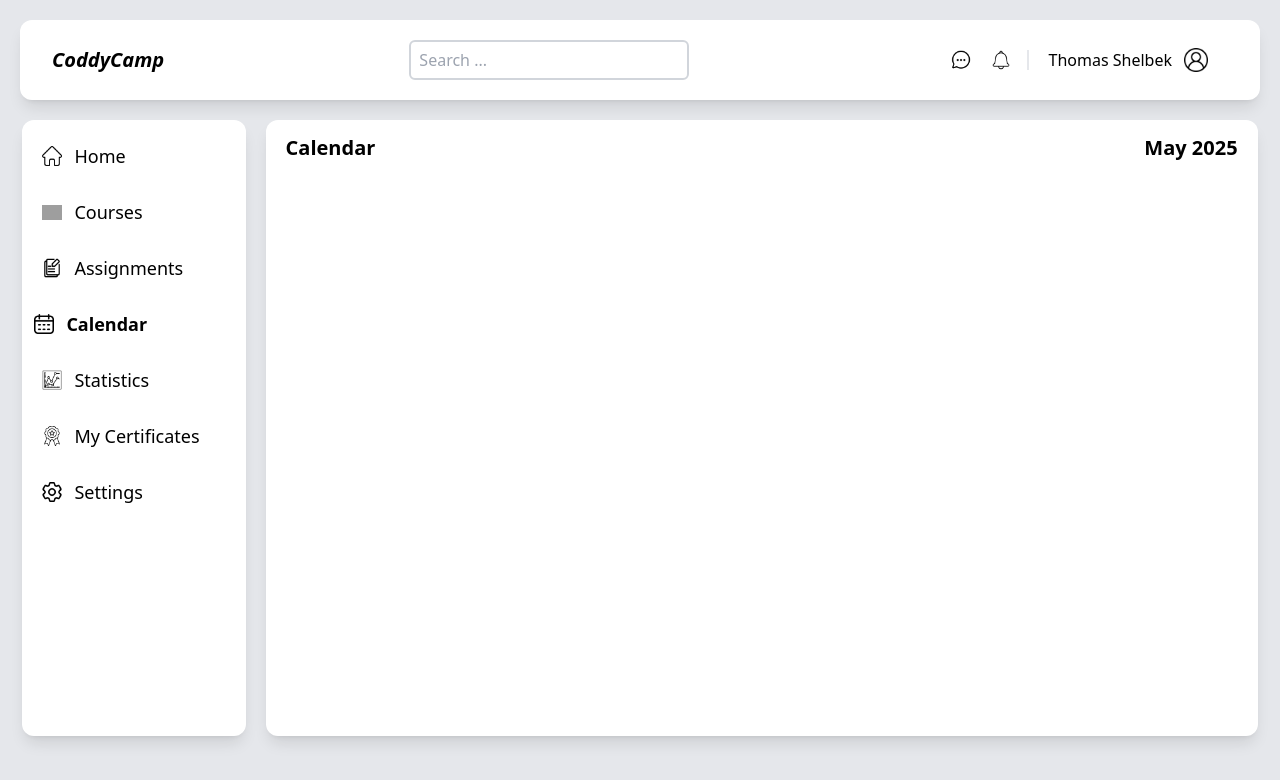
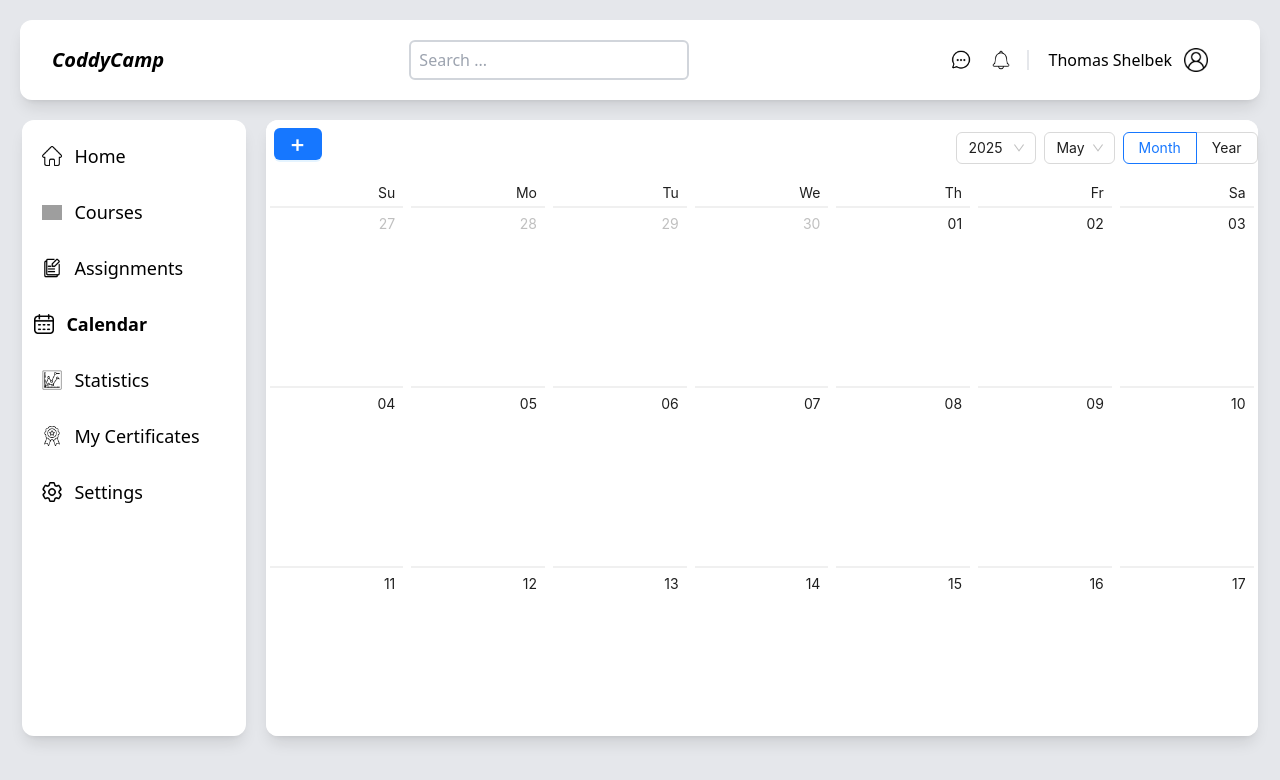
Before and after one commit to hojiakbarsobirov/LSM-Sites, a React (Vite) app: page /calendar in a window 1280 px wide. Shown: the top 780 px of the page. Built offline with nearby package versions, Linux system fonts and the light colour scheme; grey boxes are pictures that could not be loaded.

Commit message:
update calendar

```diff
--- a/package.json
+++ b/package.json
@@ -10,6 +10,7 @@
     "preview": "vite preview"
   },
   "dependencies": {
+    "antd": "^5.25.3",
     "aos": "^2.3.4",
     "react": "^19.0.0",
     "react-dom": "^19.0.0",
--- a/src/App.css
+++ b/src/App.css
@@ -0,0 +1,27 @@
+.events {
+  margin: 0;
+  padding: 0;
+  list-style: none;
+}
+.events .ant-badge-status {
+  width: 100%;
+  overflow: hidden;
+  font-size: 12px;
+  white-space: nowrap;
+  text-overflow: ellipsis;
+}
+.notes-month {
+  font-size: 28px;
+  text-align: center;
+}
+.notes-month section {
+  font-size: 28px;
+}
+
+.ant-picker-calendar-date{
+  height: 180px !important;
+}
+
+.ant-picker-calendar-date-content{
+  overflow-y: hidden !important;
+}
--- a/src/pages/CalendarPage.jsx
+++ b/src/pages/CalendarPage.jsx
@@ -1,12 +1,139 @@
-import React from 'react'
+import React, { useState } from 'react';
+import { Badge, Calendar, Modal, Button, Form, Input, Select, List } from 'antd';
+import { EditOutlined, DeleteOutlined } from '@ant-design/icons';
+
+const { Option } = Select;
 
 const CalendarPage = () => {
+  const [events, setEvents] = useState({});
+  const [isModalOpen, setIsModalOpen] = useState(false);
+  const [editing, setEditing] = useState(null);
+  const [form] = Form.useForm();
+
+  const openModal = (event = null) => {
+    if (event) {
+      form.setFieldsValue({
+        ...event.data,
+        date: event.date,
+      });
+      setEditing(event);
+    } else {
+      form.resetFields();
+      setEditing(null);
+    }
+    setIsModalOpen(true);
+  };
+
+  const handleOk = () => {
+    form.validateFields().then(values => {
+      const date = values.date;
+      const newEvent = { type: values.type, content: values.content };
+
+      setEvents(prev => {
+        const existing = prev[date] || [];
+        if (editing) {
+          const updated = existing.map((ev, idx) =>
+            idx === editing.index && date === editing.date ? newEvent : ev
+          );
+          return { ...prev, [date]: updated };
+        } else {
+          return { ...prev, [date]: [...existing, newEvent] };
+        }
+      });
+
+      setIsModalOpen(false);
+      form.resetFields();
+    });
+  };
+
+  const handleDelete = (date, index) => {
+    setEvents(prev => {
+      const filtered = prev[date].filter((_, i) => i !== index);
+      const updated = { ...prev, [date]: filtered };
+      if (filtered.length === 0) delete updated[date];
+      return updated;
+    });
+  };
+
+  const renderDateCell = (date) => {
+    const dateStr = date.format('YYYY-MM-DD');
+    const listData = events[dateStr] || [];
+
+    // Styling for the list wrapper to show responsive grid
+    const listWrapperStyle = {
+      display: 'grid',
+      gridTemplateColumns: 'repeat(2, 1fr)',  // Telefon: 2 ustun
+      gap: '8px',
+    };
+
+    // Media queries inline are not supported,
+    // so we need to add styles globally or use CSS-in-JS (like styled-components),
+    // but since you want no classes, I'll add a <style> tag below.
+
+    return (
+      <div style={listWrapperStyle}>
+        {listData.map((item, index) => (
+          <div key={index} style={{
+            backgroundColor: '#f0f2f5',
+            padding: '6px 10px',
+            borderRadius: '6px',
+            display: 'flex',
+            justifyContent: 'space-between',
+            alignItems: 'center',
+            fontSize: '12px',
+          }}>
+            <Badge status={item.type} text={item.content} />
+            <div style={{ display: 'flex', gap: '8px', marginLeft: '8px' }}>
+              <EditOutlined onClick={() => openModal({ data: item, date: dateStr, index })} style={{ cursor: 'pointer' }} />
+              <DeleteOutlined onClick={() => handleDelete(dateStr, index)} style={{ cursor: 'pointer' }} />
+            </div>
+          </div>
+        ))}
+      </div>
+    );
+  };
+
+  const cellRender = (current, info) => {
+    if (info.type === 'date') {
+      return renderDateCell(current);
+    }
+    return info.originNode;
+  };
+
   return (
-    <div className='w-full h-14 px-5 flex justify-between items-center'>
-      <h3 className='font-bold text-xl'>Calendar</h3>
-      <h3 className='font-bold text-xl'>May 2025</h3>
-    </div>
-  )
-}
+    <>
 
-export default CalendarPage
+
+      <div>
+        <Button className='absolute top-2 left-2 font-medium text-2xl py-2 z-50' type="primary" onClick={() => openModal()}>+</Button>
+      </div>
+
+      <Calendar cellRender={cellRender} className="overflow-y-scroll h-full rounded-xl" />
+
+      <Modal
+        title={editing ? "Mashina tahrirlash" : "Mashina qo‘shish"}
+        open={isModalOpen}
+        onOk={handleOk}
+        onCancel={() => setIsModalOpen(false)}
+      >
+        <Form form={form} layout="vertical">
+          <Form.Item name="date" label="Sana" rules={[{ required: true }]}>
+            <Input type="date" />
+          </Form.Item>
+          <Form.Item name="content" label="Mashina nomi" rules={[{ required: true }]}>
+            <Input />
+          </Form.Item>
+          <Form.Item name="type" label="Holati" rules={[{ required: true }]}>
+            <Select>
+              <Option value="success">Yaxshi</Option>
+              <Option value="warning">Ogohlantirish</Option>
+              <Option value="error">Nosoz</Option>
+            </Select>
+          </Form.Item>
+        </Form>
+      </Modal>
+    </>
+  );
+};
+
+export default CalendarPage;
```
Also changed, not shown: 1 other file (tests, documents, lock files or other folders).
